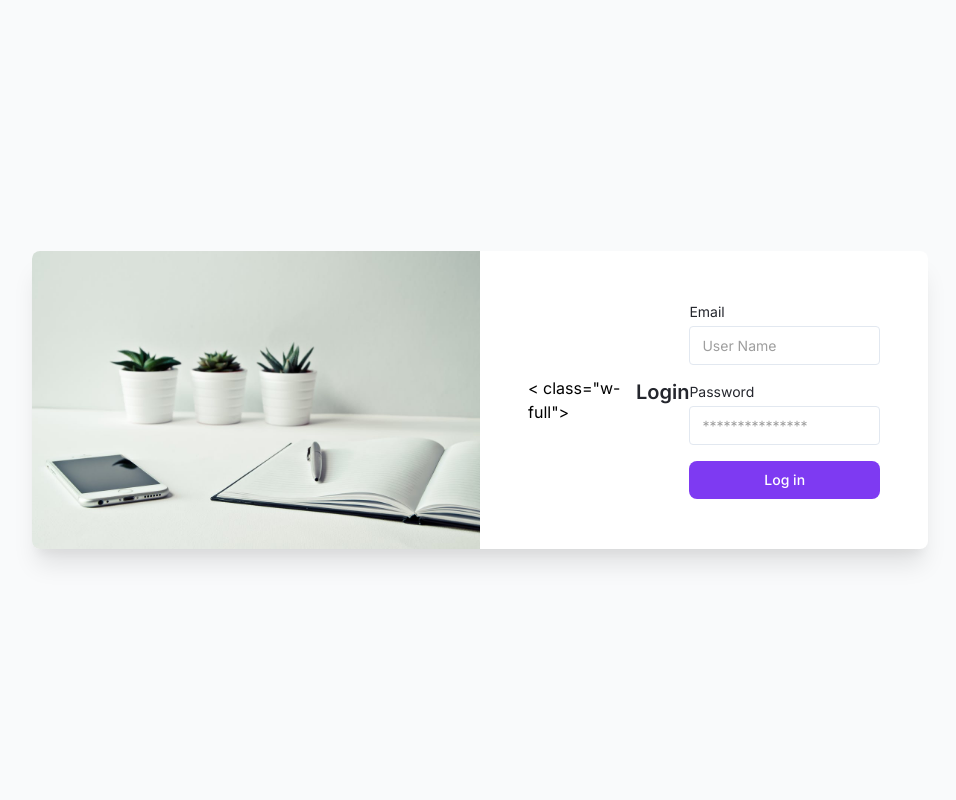
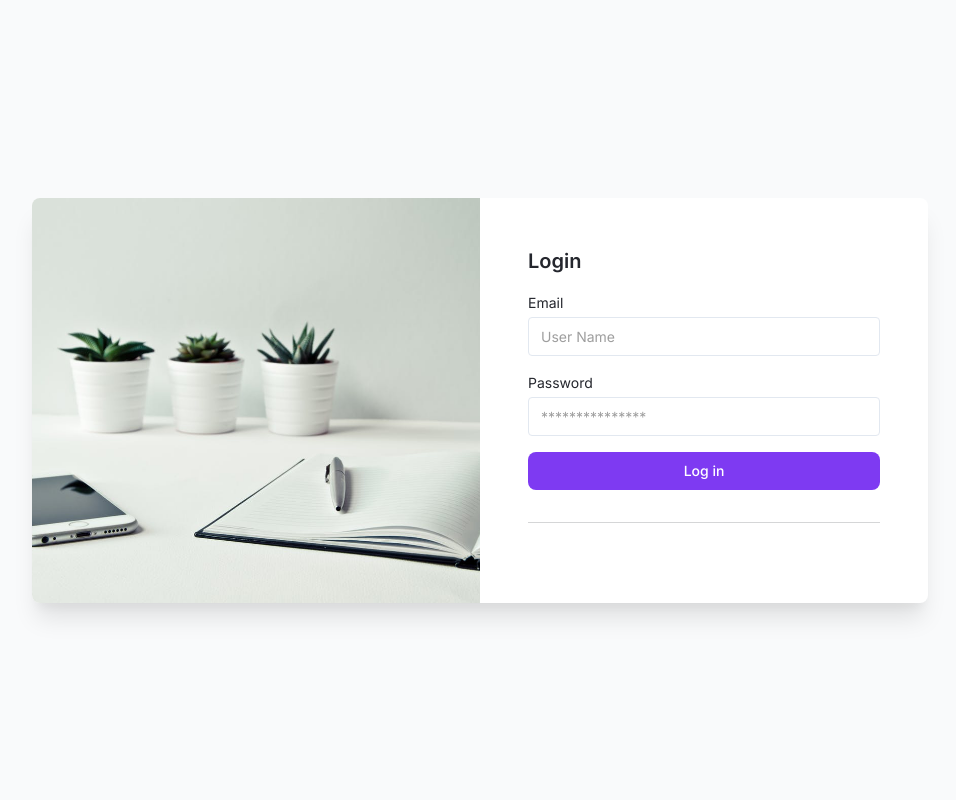
Before and after one commit to cabbagec2hlbGwK/dashboard, a Django app: page /login in a window 1280 px wide. Shown: the whole page, without its empty margins (160-1116 px from the left). Run offline with Django 4.2, Linux system fonts and the light colour scheme.

Commit message:
cjamge in the value

```diff
--- a/theme/templates/login.html
+++ b/theme/templates/login.html
@@ -23,7 +23,7 @@
             src="{% static 'img/login-office-dark.jpeg' %}" alt="Office" />
         </div>
         <div class="flex items-center justify-center p-6 sm:p-12 md:w-1/2">
-          < class="w-full">
+          <div class="w-full">
             <h1 class="mb-4 text-xl font-semibold text-gray-700 dark:text-gray-200">
               Login
             </h1>
@@ -54,39 +54,15 @@
             <hr class="my-8" />
             {% if messages %}
             {% for message in messages %}
-            <div class="grid gap-6 mb-8 md:grid-cols-2">
-              <div class="min-w-0 p-4 bg-white rounded-lg shadow-xs dark:bg-gray-800">
-                <h4 class="mb-4 font-semibold text-gray-600 dark:text-gray-300">
-                  Revenue
-                </h4>
-                <p class="text-gray-600 dark:text-gray-400">
-                  Lorem ipsum dolor sit, amet consectetur adipisicing elit.
-                  Fuga, cum commodi a omnis numquam quod? Totam exercitationem
-                  quos hic ipsam at qui cum numquam, sed amet ratione! Ratione,
-                  nihil dolorum.
-                </p>
-              </div>
-              <div class="min-w-0 p-4 text-white bg-purple-600 rounded-lg shadow-xs">
-                <h4 class="mb-4 font-semibold">
-                  Colored card
-                </h4>
-                <p>
-                  Lorem ipsum dolor sit, amet consectetur adipisicing elit.
-                  Fuga, cum commodi a omnis numquam quod? Totam exercitationem
-                  quos hic ipsam at qui cum numquam, sed amet ratione! Ratione,
-                  nihil dolorum.
-                </p>
-              </div>
-            </div>
             {% endfor %}
             {% endif %}
 
 
+          </div>
         </div>
       </div>
     </div>
   </div>
-  </div>
 </body>
 
 </html>
```
